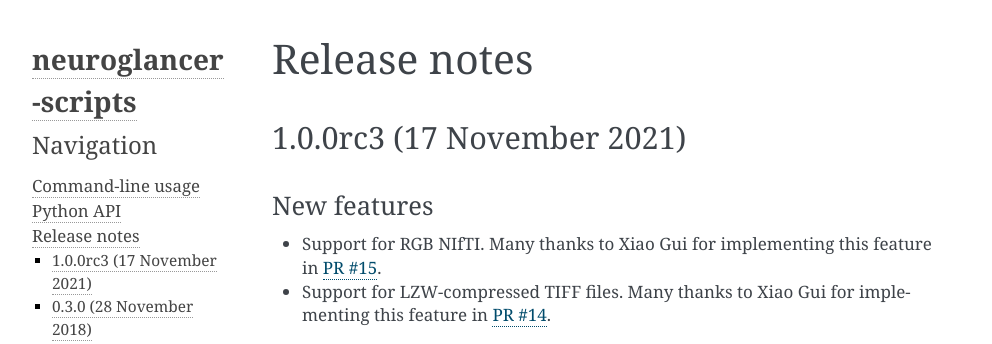
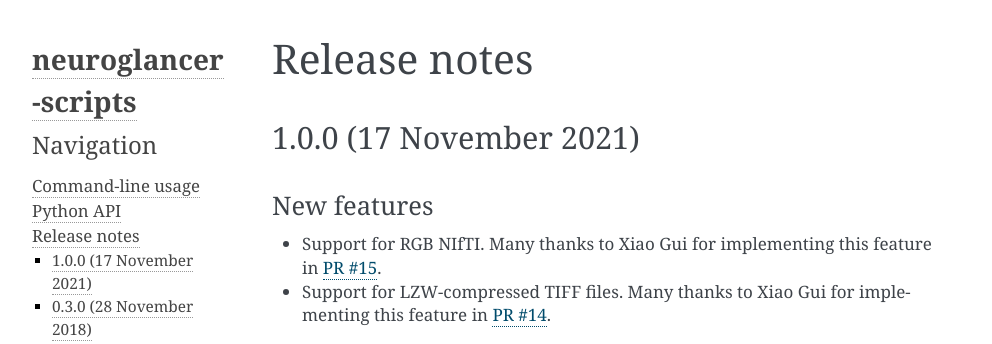
Before and after one commit to HumanBrainProject/neuroglancer-scripts, a Sphinx documentation site: the page built from docs/release-notes.rst, in a window 1280 px wide. Shown: the top 344 px of the page, without its empty margins (148-1140 px from the left). Built offline with Sphinx 7.4.7, drawn with Linux system fonts in a browser that asks for light colours; pages that are not in the unit, such as notebooks, are missing from menus.

Commit message:
Prepare the 1.0.0 release

```diff
--- a/docs/release-notes.rst
+++ b/docs/release-notes.rst
@@ -1,7 +1,7 @@
 Release notes
 =============
 
-1.0.0rc3 (17 November 2021)
+1.0.0 (17 November 2021)
 ------------------------
 
 New features
--- a/src/neuroglancer_scripts/__init__.py
+++ b/src/neuroglancer_scripts/__init__.py
@@ -31,4 +31,4 @@
 #     and commit
 # 10. Push the master branch and the new tag to Github
 # 11. twine upload dist/*
-__version__ = "1.0.0rc3"
+__version__ = "1.0.0"
```
